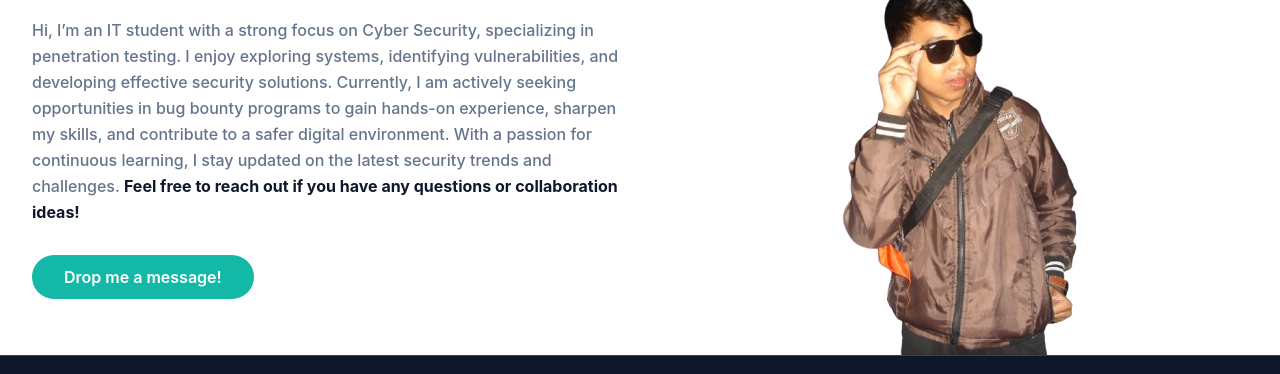
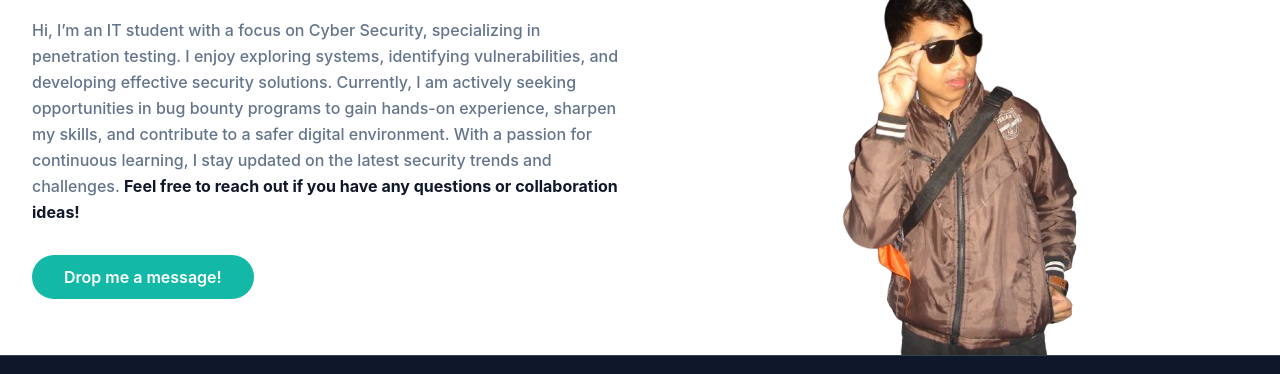
Before and after one commit to anwaryy/Portofolio, a website: page index.html in a window 1280 px wide. Shown: the part 326-700 px from the top of the page. Drawn offline with Linux system fonts and the light colour scheme.

Commit message:
Update index.html

```diff
--- a/index.html
+++ b/index.html
@@ -62,7 +62,7 @@
           <div class="w-full self-center px-4 lg:w-1/2">
             <h1 class="text-base font-semibold text-primary md:text-xl">Halooo👋 <span class="mt-1 block text-4xl font-bold text-dark dark:text-white lg:text-5xl">Anwary Adzirudin</span></h1>
             <h2 class="mb-5 text-lg font-medium text-secondary lg:text-2xl">Cyber Security <span class="text-dark dark:text-white">Enthusiast</span></h2>
-            <p class="mb-10 font-medium leading-relaxed text-secondary">Hi, I’m an IT student with a strong focus on Cyber Security, specializing in penetration testing. I enjoy exploring systems, identifying vulnerabilities, and developing effective security solutions. Currently, I am actively seeking opportunities in bug bounty programs to gain hands-on experience, sharpen my skills, and contribute to a safer digital environment. With a passion for continuous learning, I stay updated on the latest security trends and challenges. <span class="font-bold text-dark dark:text-white">Feel free to reach out if you have any questions or collaboration ideas!</span></p>
+            <p class="mb-10 font-medium leading-relaxed text-secondary">Hi, I’m an IT student with a focus on Cyber Security, specializing in penetration testing. I enjoy exploring systems, identifying vulnerabilities, and developing effective security solutions. Currently, I am actively seeking opportunities in bug bounty programs to gain hands-on experience, sharpen my skills, and contribute to a safer digital environment. With a passion for continuous learning, I stay updated on the latest security trends and challenges. <span class="font-bold text-dark dark:text-white">Feel free to reach out if you have any questions or collaboration ideas!</span></p>
 
             <a href="mailto:anwaryahmad123@gmail.com" class="rounded-full bg-primary py-3 px-8 text-base font-semibold text-white transition duration-300 ease-in-out hover:opacity-80 hover:shadow-lg">Drop me a message!</a>
           </div>
```
